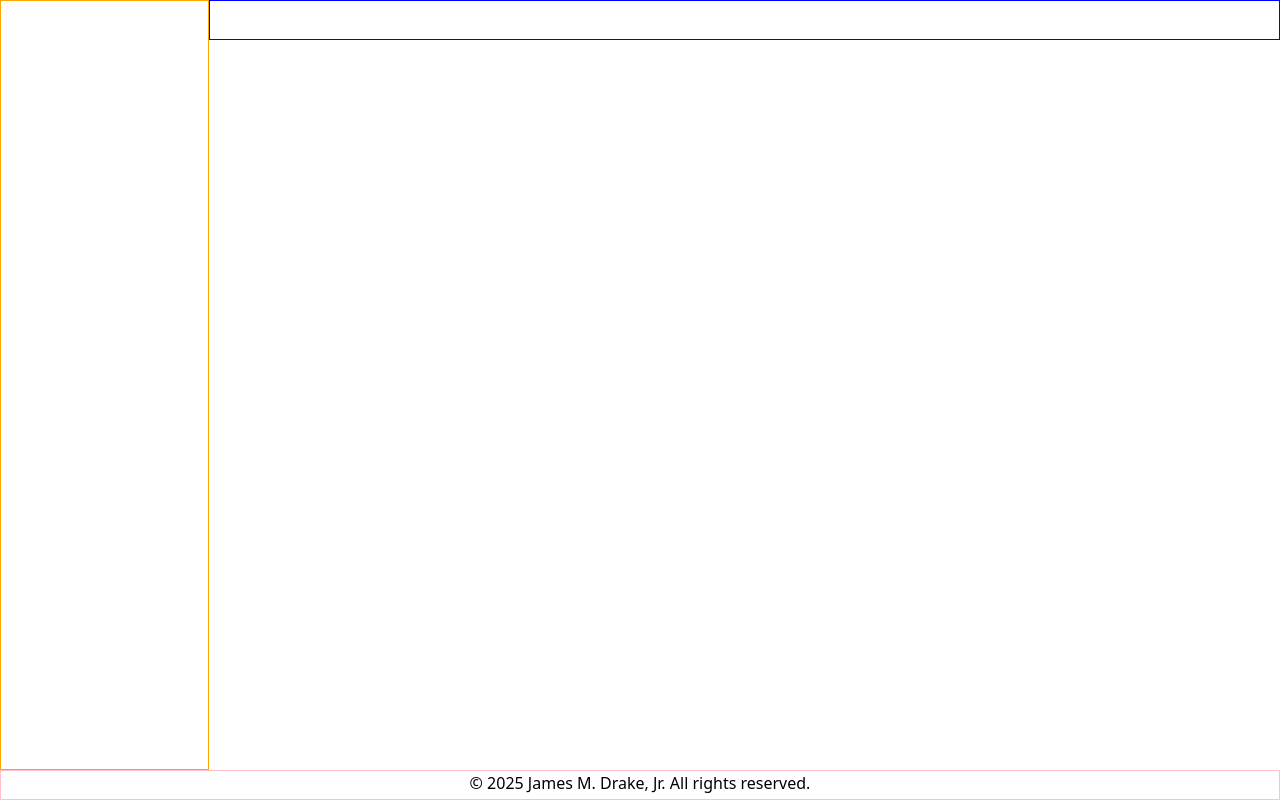
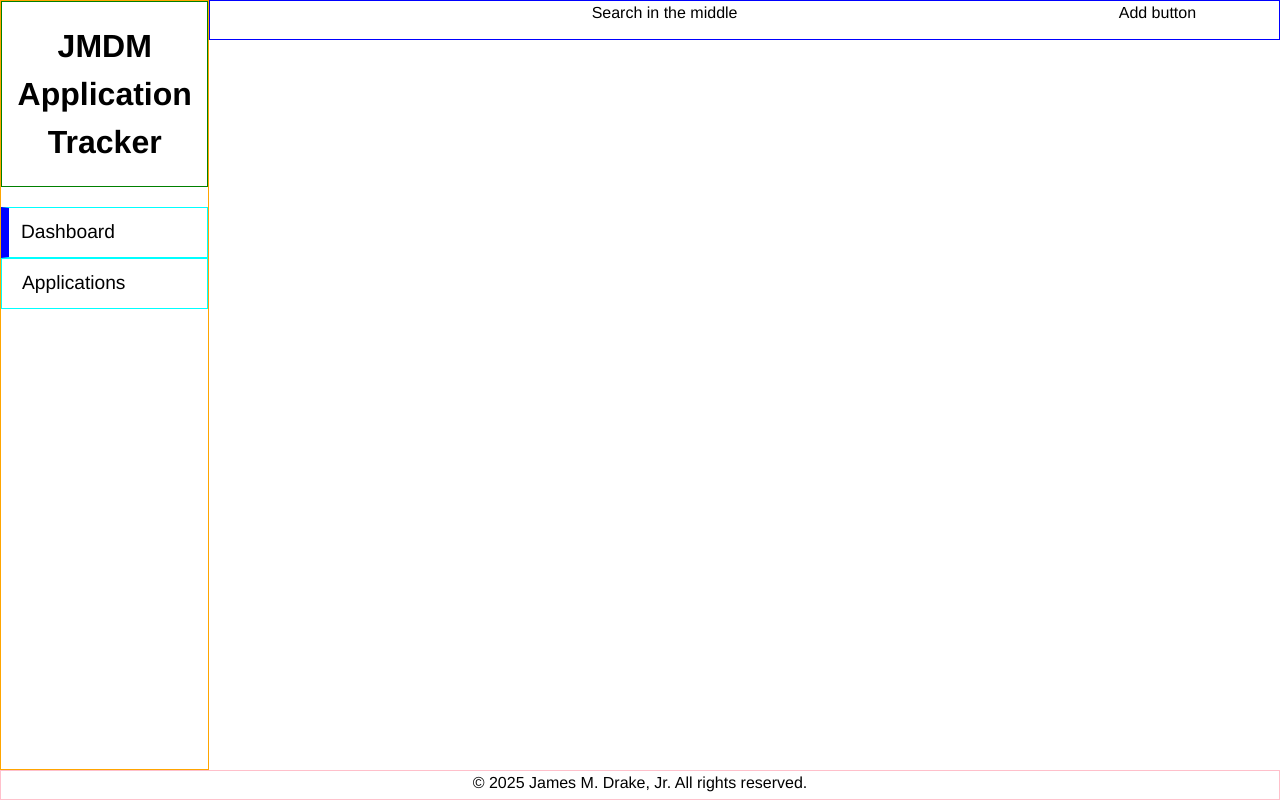
Before and after one commit to psilentrain1/jmdm-apps-application_tracker, a React (Vite) app: page / in a window 1280 px wide. Built offline with nearby package versions, Linux system fonts and the light colour scheme.

Commit message:
feat: sidebar mockup

```diff
--- a/src/components/Header.tsx
+++ b/src/components/Header.tsx
@@ -1,7 +1,10 @@
 export function Header() {
   return (
     <>
-      <header></header>
+      <header>
+        <div style={{ width: "85%", textAlign: "center" }}>Search in the middle</div>
+        <div>Add button</div>
+      </header>
     </>
   );
 }
--- a/src/components/Sidebar.tsx
+++ b/src/components/Sidebar.tsx
@@ -1,7 +1,15 @@
+import { NavLink } from "react-router";
+
 export function Sidebar() {
   return (
     <>
-      <section className="sidebar"></section>
+      <section className="sidebar">
+        <div className="title">JMDM Application Tracker</div>
+        <nav>
+          <NavLink to="/">Dashboard</NavLink>
+          <NavLink to="/applications">Applications</NavLink>
+        </nav>
+      </section>
     </>
   );
 }
--- a/src/style.css
+++ b/src/style.css
@@ -13,6 +13,7 @@
   flex-direction: column;
   height: 100vh;
   width: 100vw;
+  font-family: Helvetica, Arial, sans-serif;
 }
 
 main {
@@ -33,7 +34,36 @@ main {
   border: 1px solid orange;
 }
 
+.title {
+  font-size: 2rem;
+  font-weight: bold;
+  text-align: center;
+  padding: 20px 10px;
+  border: 1px solid green;
+}
+
+nav {
+  display: flex;
+  flex-direction: column;
+  margin: 20px 0;
+}
+
+nav a {
+  font-size: 1.2rem;
+  text-decoration: none;
+  padding: 10px 20px;
+  border: 1px solid aqua;
+}
+
+/* This will become the style for the active link */
+nav a:first-child {
+  border-left: 8px solid blue;
+  padding-left: 12px;
+}
+
 header {
+  display: flex;
+  flex-direction: row;
   height: 40px;
   width: 100%;
   border: 1px solid blue;
```
